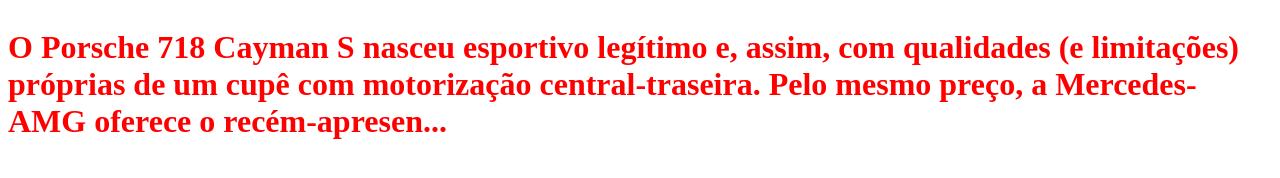
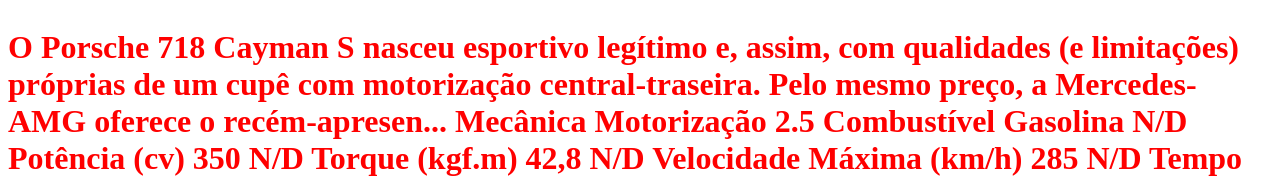
Before and after one commit to kaickferreira/kaick-trabalho, a plain HTML site: page index.html in a window 1280 px wide. Shown: the part 623-801 px from the top of the page. Drawn offline with Linux system fonts and the light colour scheme.

Commit message:
acrecimo]

```diff
--- a/index.html
+++ b/index.html
@@ -18,9 +18,78 @@
 
 <p> O Porsche 718 Cayman S nasceu esportivo legítimo e, assim, com qualidades (e limitações) próprias de um cupê com motorização central-traseira.
 
-Pelo mesmo preço, a Mercedes-AMG oferece o recém-apresen...</p>
+Pelo mesmo preço, a Mercedes-AMG oferece o recém-apresen...
+Mecânica
 
+Motorização	2.5
+Combustível	Gasolina	N/D
+Potência (cv)	350	N/D
+Torque (kgf.m)	42,8	N/D
+Velocidade Máxima (km/h)	285	N/D
+Tempo 0-100 (s)	4,4	N/D
+Consumo cidade (km/l)	8,7	N/D
+Consumo estrada (km/l)	11,4	N/D
+Câmbio	dupla embreagem man.sequ.com modo auto de 7 marchas
+Tração	traseira
+Direção	elétrica
+Suspensão dianteira	Suspensão tipo McPherson e dianteira com barra estabilizadora, roda tipo independente e molas helicoidal.
+Suspensão traseira	Suspensão tipo McPherson e traseira com barra estabilizadora, roda tipo independente e molas helicoidal.
+Freios	N/D
+Dimensões
 
+Altura (mm)	1.295
+Largura (mm)	1.801
+Comprimento (mm)	4.379
+Peso (Kg)	1.385
+Tanque (L)	64
+Entre-eixos (mm)	2.475
+Porta-Malas (L)	425
+Ocupantes	2
+Segurança
+
+airbag motorista
+alarme
+freios ABS
+airbag passageiro
+airbag lateral
+controle de tração
+distribuição eletrônica de frenagem
+Conforto
+
+ar-condicionado
+travas elétricas
+ar-quente
+piloto automático
+volante com regulagem de altura
+trio eletrico
+Som
+
+cd player
+cd player com MP3
+entrada USB
+rádio FM/AM
+Kit Multimídia
+Bancos
+
+bancos de couro
+ajuste de altura
+ajuste elétrico
+Janelas
+
+vidros elétricos dianteiros
+desemb. traseiro
+teto solar
+vidros elétricos traseiros
+Outros
+
+computador de bordo
+sensor de farol
+farol de neblina
+publicidade
+Logo do iCarros
+Baixe agora na App Store
+
+</p>
 
 
 
```
